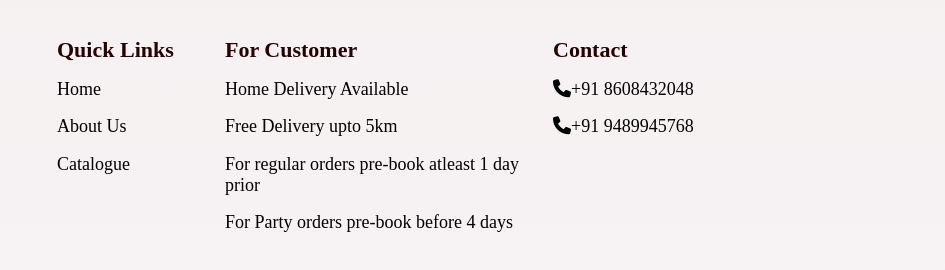
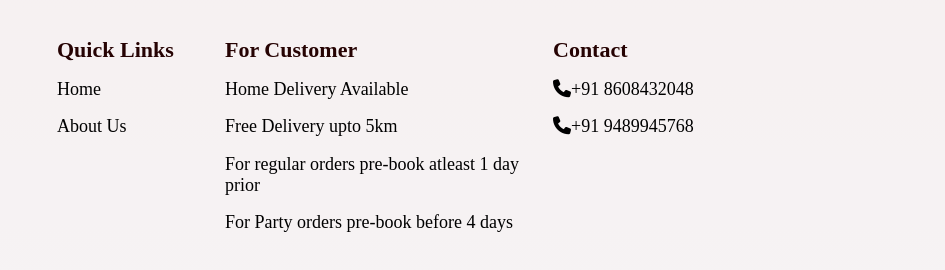
Before and after one commit to Nazii-01/HeavenlyTempt, a plain HTML site: page index.html in a window 1280 px wide. Shown: the part 4456-4726 px from the top of the page, 335-1280 px from the left. Drawn offline with nearby package versions, Linux system fonts and the light colour scheme.

Commit message:
Update index.html

```diff
--- a/index.html
+++ b/index.html
@@ -263,7 +263,7 @@
                 <li class=" main">Quick Links</li>
                 <li><a href="#home">Home</a></li>
                 <li><a href="#about">About Us</a></li>
-                <li><a href="#Catalogue">Catalogue</a></li>
+
             </div>
             <div class="footer-div">
                 <li class=" main">For Customer</li>
```
